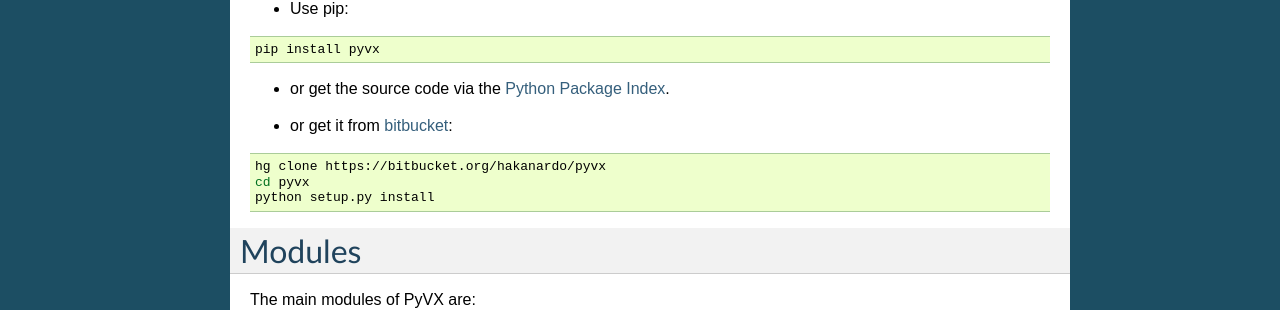
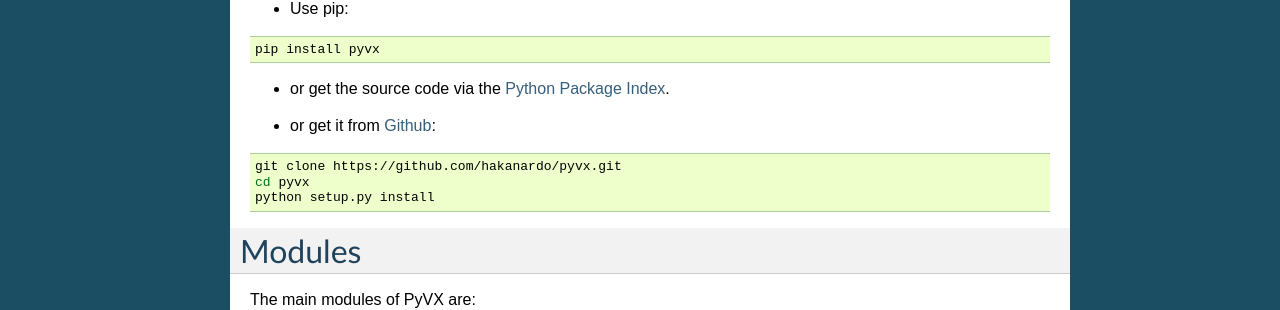
Before and after one commit to hakanardo/pyvx, a Sphinx documentation site: the page built from docs/index.rst, in a window 1280 px wide. Shown: the part 611-921 px from the top of the page. Built offline with Sphinx 7.4.7, drawn with Linux system fonts in a browser that asks for light colours; formulas are drawn with MathJax 3.

Commit message:
move to github

```diff
--- a/docs/index.rst
+++ b/docs/index.rst
@@ -30,7 +30,7 @@ handful of nodes are implemented as well as graph optimizations to do dead
 code elimination and to merge strictly element-wise nodes. Contributions are
 welcome.
 
-.. _`demo`: https://bitbucket.org/hakanardo/pyvx/src/master/demo/
+.. _`demo`: https://github.com/hakanardo/pyvx/tree/master/demo
 
 Installation
 ============
@@ -53,16 +53,16 @@ Then there are a few different ways to install PyVX:
 
 .. __: http://pypi.python.org/pypi/pyvx
 
-* or get it from `bitbucket`_:
+* or get it from `Github`_:
 
 .. code-block:: bash
 
-  hg clone https://bitbucket.org/hakanardo/pyvx
+  git clone https://github.com/hakanardo/pyvx.git
   cd pyvx
   python setup.py install
 
 
-.. _`bitbucket`: https://bitbucket.org/hakanardo/pyvx
+.. _`Github`: https://github.com/hakanardo/pyvx
 
 Modules
 =======
@@ -97,7 +97,7 @@ Comments and bugs
 
 There is a `mailing list`_ for general discussions and an `issue tracker`_ for reporting bugs.
 
-.. _`issue tracker`: https://bitbucket.org/hakanardo/pyvx/issues
+.. _`issue tracker`: https://github.com/hakanardo/pyvx/issues
 .. _`mailing list`: https://groups.google.com/forum/#!forum/pyvx
 
 
```
